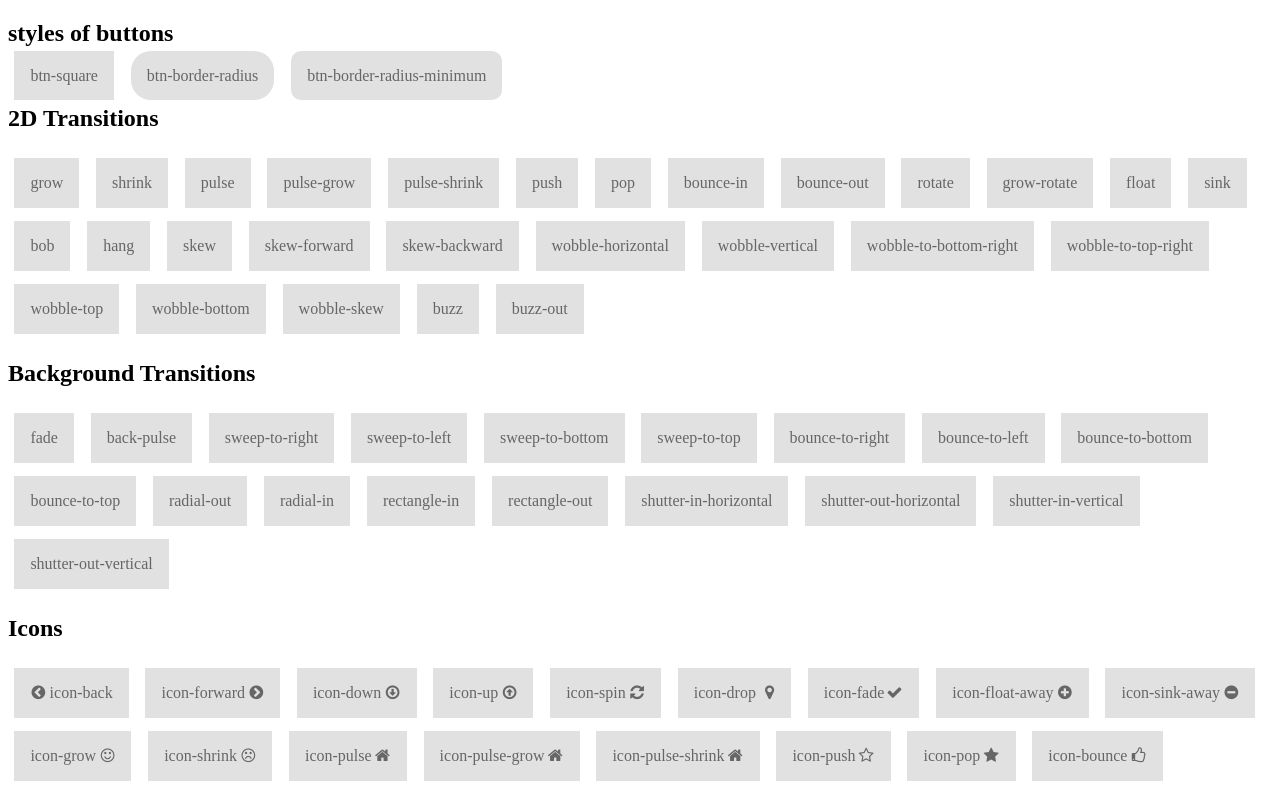
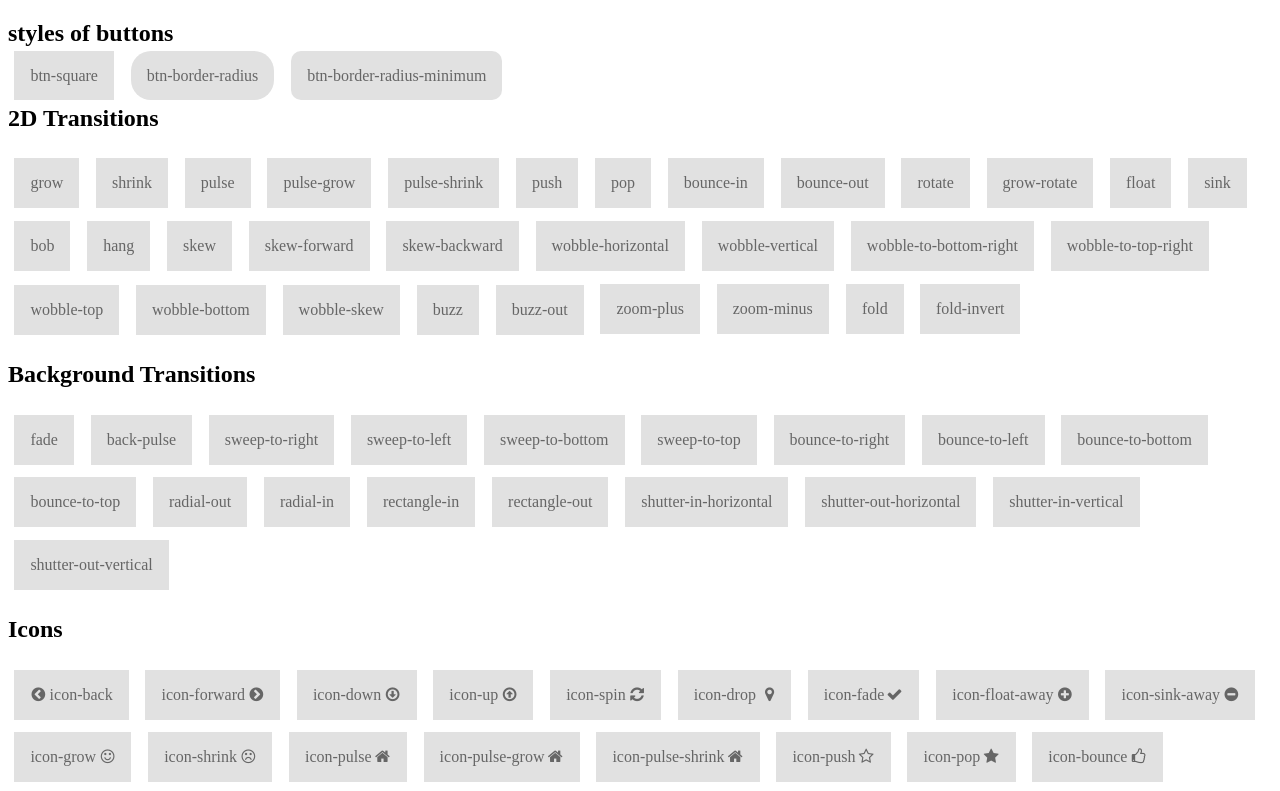
Before and after one commit to TailoMateus/plugin_effect_buttons, a plain HTML site: page index.html in a window 1280 px wide. Shown: the top 791 px of the page. Drawn offline with Linux system fonts and the light colour scheme; files that its build step writes are made by us from their sources.

Commit message:
Update index.html

```diff
--- a/index.html
+++ b/index.html
@@ -4,7 +4,7 @@
 		<meta charset="utf-8">
 		<meta property="og:title" content="Hover.css - A collection of CSS3 powered hover effects" />
 		<title>Hover.css - A collection of CSS3 powered hover effects</title>
-		<link href="hover.css" rel="stylesheet" media="all">
+		<link href="css/hover.css" rel="stylesheet" media="all">
 		<link href="//maxcdn.bootstrapcdn.com/font-awesome/4.2.0/css/font-awesome.min.css" rel="stylesheet">
 	</head>
 	<body>
@@ -15,6 +15,7 @@
 				<a href="#" class="btn-square">btn-square</a>
 				<a href="#" class="btn-border-radius">btn-border-radius</a>
 				<a href="#" class="btn-border-radius-minimum">btn-border-radius-minimum</a>
+
 
 				<h2>2D Transitions</h2>
 
@@ -45,7 +46,10 @@
 				<a href="#" class="btn-square wobble-skew">wobble-skew</a>
 				<a href="#" class="btn-square buzz">buzz</a>
 				<a href="#" class="btn-square buzz-out">buzz-out</a>
-
+				<a href="#" class="btn-square zoom-plus">zoom-plus</a>
+				<a href="#" class="btn-square zoom-minus">zoom-minus</a>
+				<a href="#" class="btn-square fold">fold</a>
+				<a href="#" class="btn-square fold-invert">fold-invert</a>
 
 				<h2>Background Transitions</h2>
 
@@ -151,7 +155,6 @@
 				<a href="#" class="btn-square curl-bottom-right">curl-bottom-right</a>
 				<a href="#" class="btn-square curl-bottom-left">curl-bottom-left</a>
 			</div>
-
 		</div>
 	</body>
 </html>
```
